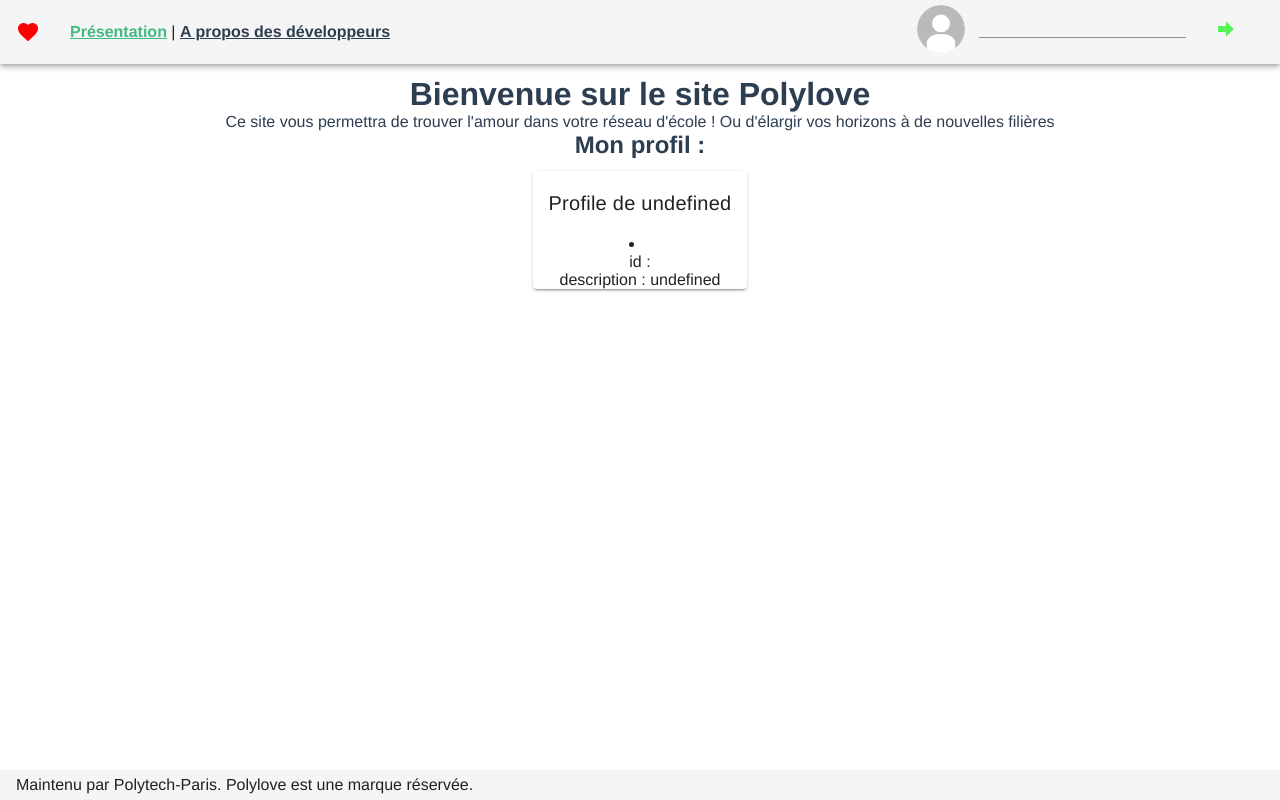
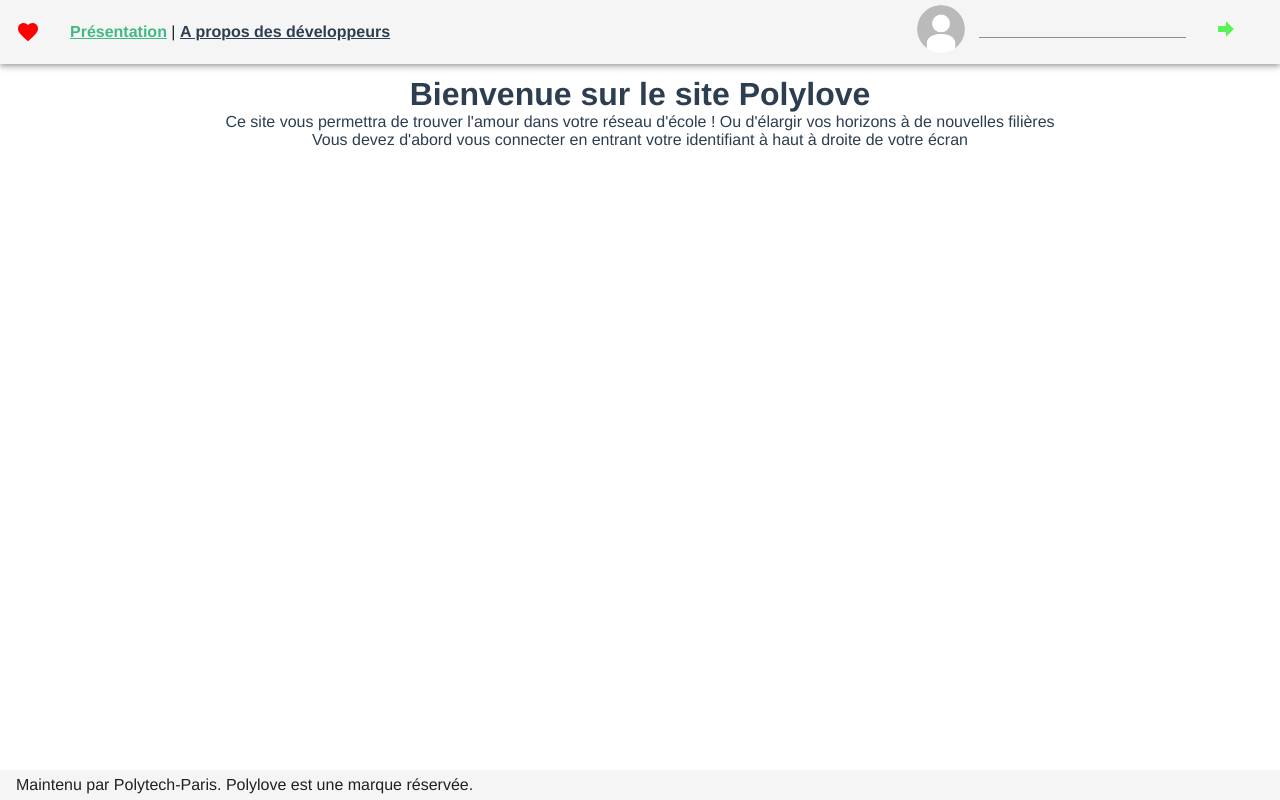
Before and after one commit to ecole-polytech/paris-front, a Vue app: page / in a window 1280 px wide. Built offline with nearby package versions, Linux system fonts and the light colour scheme; no server answers.

Commit message:
fix usage of store and init the card with my own profile

```diff
--- a/package.json
+++ b/package.json
@@ -19,6 +19,7 @@
     "@vue/cli-plugin-babel": "~4.5.0",
     "@vue/cli-plugin-eslint": "~4.5.0",
     "@vue/cli-plugin-router": "~4.5.0",
+    "@vue/cli-plugin-vuex": "~4.5.0",
     "@vue/cli-service": "~4.5.0",
     "babel-eslint": "^10.1.0",
     "eslint": "^6.7.2",
--- a/src/App.vue
+++ b/src/App.vue
@@ -7,9 +7,9 @@
       </v-icon>
       <div id="nav">
         <router-link to="/">Présentation</router-link>
-        <div v-if="this.$store.state.isConnected" style="display: inline"> | <router-link to="/ViewProfiles">Je veux swiiiper</router-link>  </div>
-        <div v-if="this.$store.state.isConnected" style="display: inline"> | <router-link to="/Relations">Aller plus loin</router-link> </div>
-        <div v-if="this.$store.state.isConnected" style="display: inline"> | <router-link to="/MyProfile">Configurer mon profil</router-link> </div>
+        <div v-if="$store.state.auth.isConnected" style="display: inline"> | <router-link to="/ViewProfiles">Je veux swiiiper</router-link>  </div>
+        <div v-if="$store.state.auth.isConnected" style="display: inline"> | <router-link to="/Relations">Aller plus loin</router-link> </div>
+        <div v-if="$store.state.auth.isConnected" style="display: inline"> | <router-link to="/MyProfile">Configurer mon profil</router-link> </div>
         | <router-link to="/about">A propos des développeurs</router-link>
       </div>
       <v-spacer></v-spacer>
@@ -39,25 +39,8 @@
 
 <script>
 import { mdiHeart, mdiArrowRightBold } from '@mdi/js';
-import Vuex from "vuex";
-import Vue from "vue";
-
-Vue.use(Vuex);
-
-const store = new Vuex.Store({
-  state: {
-    isConnected: false,
-    userInfo: {id : -1, username : 'non-connected', description: "non-connected"}
-  },
-  mutations: {
-    /*increment(state) {
-      state.count++;
-    }*/
-  }
-});
 
 export default {
-  store,
   data: () => ({
     heartLogoPath: mdiHeart,
     connectLogoPath: mdiArrowRightBold,
@@ -66,18 +49,20 @@
   }),
   computed: {
     connectionPosition: function(){
-      if(!this.$store.state.isConnected){
+      if(!this.$store.state.auth.isConnected){
         return '0';
       }
       return '270px'
-    }
+    },
   },
   methods: {
     connect: function() {
       if (this.userIdFromField === "GuillaumeOnPenseAToi") { //TODO add production mode
         //Debug mode :)
-        this.userInfo = {id : -1, username : 'Debug mode', description: "Toute puissance"};
-        this.$store.state.isConnected = true;
+        this.$store.dispatch("auth/login", {id : -1, username : 'Debug mode', description: "Toute puissance"} );
+
+        //this.$store.userInfo.username = "OUII";
+        //this.$store.userName = "Ouioui";
       } else {
         fetch("http://" + process.env.VUE_APP_API_URL + "/users/" + this.userIdFromField)
             .then(response => {
--- a/src/components/PublicProfile.vue
+++ b/src/components/PublicProfile.vue
@@ -9,29 +9,18 @@
 </template>
 
 <script>
+
 export default {
   name: "PublicProfile",
   props:{
-    idUser: Number
+    userInfo: Object
   },
   data: function () {
     return {
-      userInfo: {id : -1, username : 'undefined', description: "undefined"}
+
     }
   },
-  mounted() {
-    //setTimeout(
-    //    () => {
-          this.userInfo.id = this.idUser;
-          console.log(this._props.idUser);
-          fetch("http://" + process.env.VUE_APP_API_URL + "/users/" + this.idUser) //TODO this is UNDEFINED
-              .then(response => response.json())
-              .then(data => {
-                this.userInfo.username = data.name;
-                this.userInfo.description = data.description;
-              });
-     //   }
-     //   , 1000);
+  computed: {
   }
 }
 </script>
--- a/src/main.js
+++ b/src/main.js
@@ -2,11 +2,13 @@
 import App from './App.vue'
 import router from './router'
 import vuetify from './plugins/vuetify'
+import store from './store'
 
 Vue.config.productionTip = false
 
 new Vue({
   router,
   vuetify,
-  render: h => h(App)
+  store,
+  render: h => h(App),
 }).$mount('#app')
--- /dev/null
+++ b/src/store/auth.js
@@ -0,0 +1,52 @@
+const EMPTY_USER_INFO = {
+    id : -1, username : 'non-connected', description: "non-connected descr"
+}
+
+const auth = {
+    namespaced: true,
+
+
+    state: {
+
+        isConnected: false,
+        userInfo: {...EMPTY_USER_INFO},
+
+    },
+
+    mutations: {
+        CONNECTED(state){
+            state.isConnected = true;
+        },
+
+        DISCONNECTED(state){
+            state.isConnected = false;
+            state.userInfo = {...EMPTY_USER_INFO};
+        },
+
+
+        FILL_USER_INFO(state, {id, username, description}){
+            state.userInfo.id = id;
+            state.userInfo.username = username;
+            state.userInfo.description = description;
+        },
+    },
+
+
+    actions: {
+
+        login(context, userInfo){
+
+            context.commit("CONNECTED");
+            context.commit("FILL_USER_INFO", userInfo)
+
+        },
+
+        logout(context){
+            context.commit("DISCONNECTED");
+        }
+
+    }
+}
+
+
+export default auth;
--- /dev/null
+++ b/src/store/index.js
@@ -0,0 +1,18 @@
+import Vue from 'vue'
+import Vuex from 'vuex'
+
+import auth from "./auth"
+
+Vue.use(Vuex)
+
+export default new Vuex.Store({
+  state: {
+  },
+  mutations: {
+  },
+  actions: {
+  },
+  modules: {
+    auth
+  }
+})
--- a/src/views/Home.vue
+++ b/src/views/Home.vue
@@ -2,13 +2,13 @@
   <div class="home">
     <h1>Bienvenue sur le site Polylove</h1>
     <p>Ce site vous permettra de trouver l'amour dans votre réseau d'école ! Ou d'élargir vos horizons à de nouvelles filières</p>
-    <div v-if="this.isLoggedIn">
+    <div v-if="!$store.state.auth.isConnected">
       <p>Vous devez d'abord vous connecter en entrant votre identifiant à haut à droite de votre écran</p>
     </div>
     <div v-else>
       <h2>Mon profil :</h2>
       <v-container class="card-container">
-        <PublicProfile id-user:1/>
+        <PublicProfile :user-info="$store.state.auth.userInfo"/>
       </v-container>
     </div>
   </div>
@@ -17,7 +17,6 @@
 <script>
 // @ is an alias to /src
 import PublicProfile from "@/components/PublicProfile";
-import { mapState } from 'vuex'
 
 export default {
   name: 'Home',
@@ -25,9 +24,6 @@
     PublicProfile
   },
   computed: {
-    ...mapState({
-      isLoggedIn: 'isConnected'
-    })
   }
 }
 </script>
```
Also changed, not shown: 1 other file (tests, documents, lock files or other folders).
